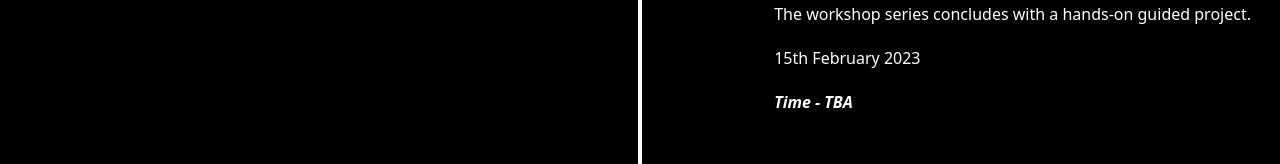
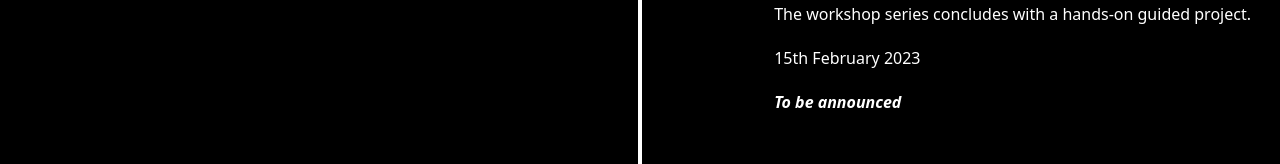
Before and after one commit to csivitu/Discover.js, a React (Create React App) app: page /timeline in a window 1280 px wide. Shown: the part 586-750 px from the top of the page. Built offline with nearby package versions, Linux system fonts and the light colour scheme.

Commit message:
fix: Timeline updates

```diff
--- a/src/Components/Timeline/Timeline.jsx
+++ b/src/Components/Timeline/Timeline.jsx
@@ -45,7 +45,7 @@ const Timeline = () => {
                 <h1 class="text-purple text-2xl font-medium py-2 text-left font-bold">What's Next? 2</h1>
                     <p class="text-white sm:text-base text-xs text-left">The workshop series concludes with a hands-on guided project.</p>
                     <p class="text-white sm:text-base text-xs text-left pt-5">15th February 2023</p>
-                    <p class="text-white sm:text-base text-xs text-left pt-5 font-bold italic">Time - TBA</p>
+                    <p class="text-white sm:text-base text-xs text-left pt-5 font-bold italic">To be announced</p>
                 </div>
             </div>
     </div>
```
